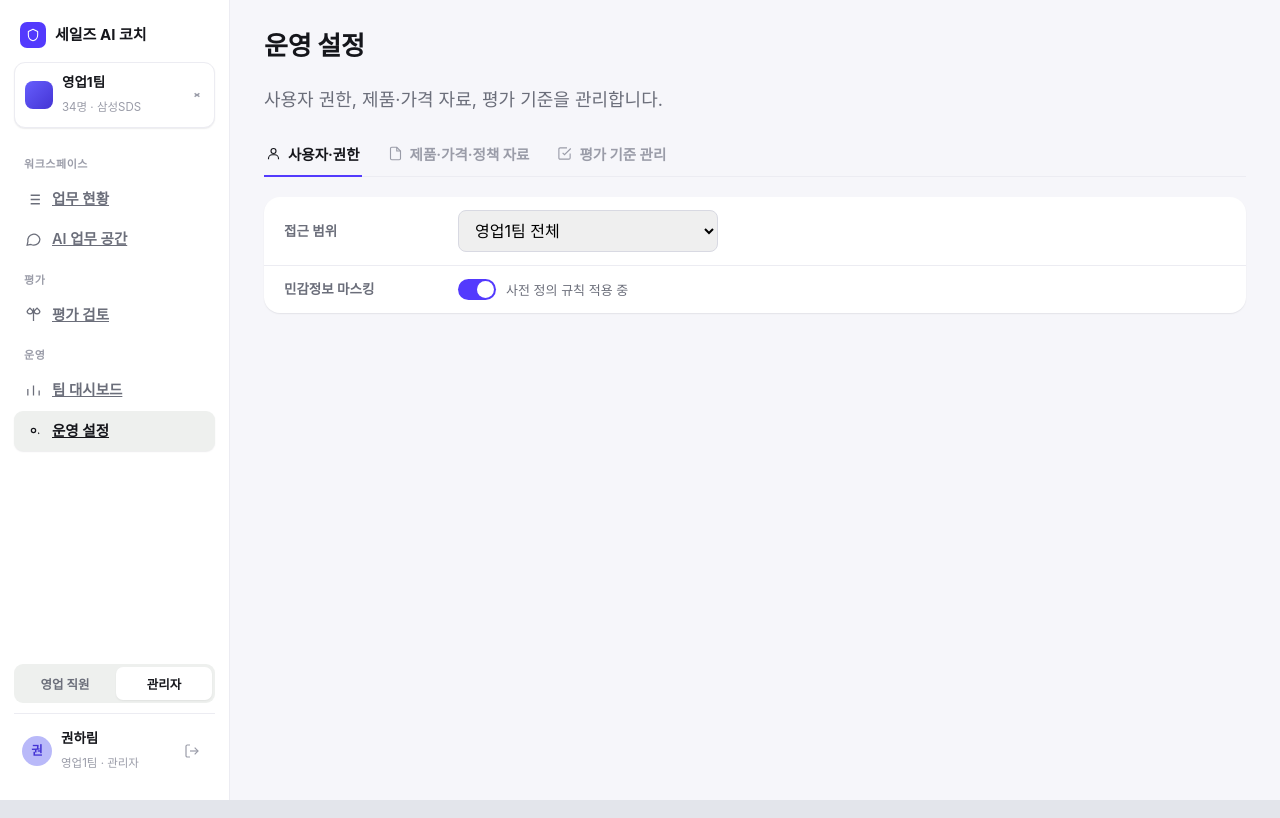
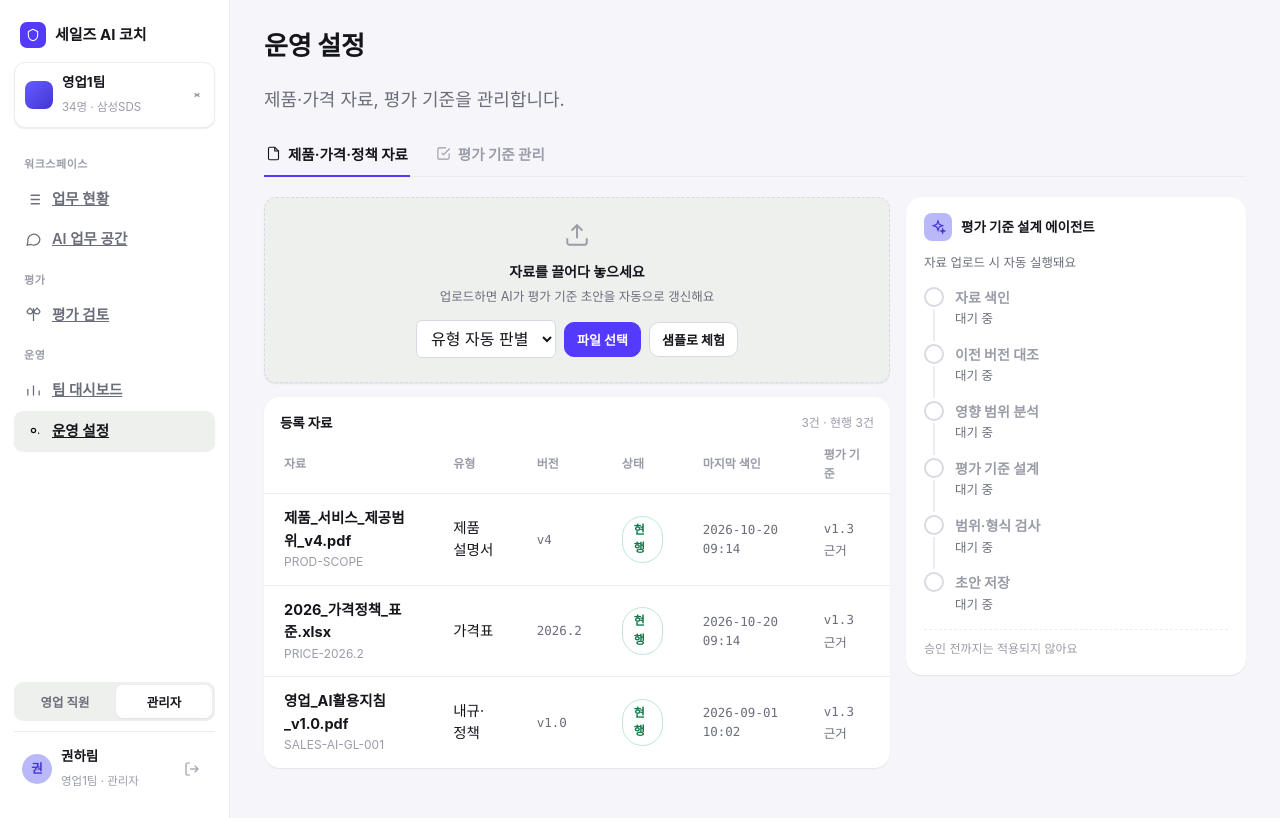
Before and after one commit to skala2-ai-agent-capstone/front-end, a React (Vite) app: page /settings in a window 1280 px wide. Built offline with nearby package versions, Linux system fonts and the light colour scheme; sample sign-in values are in the browser's storage; a web font is replaced by a local one.

Commit message:
refactor: 운영 설정에서 사용자·권한 탭 제거
- 백엔드 확정 DB 스키마에 접근 범위·마스킹 설정을 저장할 칼럼이 없어 대응 데이터가 없음
- 제품·가격·정책 자료 / 평가 기준 관리 두 탭만 유지, 기본 탭을 문서 탭으로 변경

```diff
--- a/src/pages/AdminSettingsPage.jsx
+++ b/src/pages/AdminSettingsPage.jsx
@@ -25,21 +25,10 @@ export default function AdminSettingsPage() {
   const rerender = () => bump();
   const s = stateRef.current;
 
-  const [tab, setTab] = useState('tab-a');
+  const [tab, setTab] = useState('tab-b');
   const [docType, setDocType] = useState('auto');
   const dropInputRef = useRef(null);
   const [dragging, setDragging] = useState(false);
-
-  // --- 사용자·권한 ---
-  const [maskingOn, setMaskingOn] = useState(true);
-
-  function toggleMasking() {
-    setMaskingOn((v) => {
-      const next = !v;
-      toast(next ? '민감정보 마스킹을 켰어요.' : '민감정보 마스킹을 껐어요.');
-      return next;
-    });
-  }
 
   // --- 문서 업로드 · 에이전트 시뮬레이션 ---
   function runStep() {
@@ -233,13 +222,9 @@ export default function AdminSettingsPage() {
   return (
     <section className="page active">
       <div className="topheader"><h1>운영 설정</h1></div>
-      <div className="page-sub"><p>사용자 권한, 제품·가격 자료, 평가 기준을 관리합니다.</p></div>
+      <div className="page-sub"><p>제품·가격 자료, 평가 기준을 관리합니다.</p></div>
 
       <div className="utabs">
-        <button className={`utab${tab === 'tab-a' ? ' active' : ''}`} onClick={() => setTab('tab-a')}>
-          <svg viewBox="0 0 24 24" fill="none" stroke="currentColor" strokeWidth="1.8"><circle cx="12" cy="8" r="4" /><path d="M4 21v-1a6 6 0 0 1 6-6h4a6 6 0 0 1 6 6v1" /></svg>
-          사용자·권한
-        </button>
         <button className={`utab${tab === 'tab-b' ? ' active' : ''}`} onClick={() => setTab('tab-b')}>
           <svg viewBox="0 0 24 24" fill="none" stroke="currentColor" strokeWidth="1.8"><path d="M14 2H6a2 2 0 0 0-2 2v16a2 2 0 0 0 2 2h12a2 2 0 0 0 2-2V8z" /><path d="M14 2v6h6" /></svg>
           제품·가격·정책 자료
@@ -250,27 +235,6 @@ export default function AdminSettingsPage() {
           {s.draft && <span className="tab-count">{s.draft.id} 초안</span>}
         </button>
       </div>
-
-      {tab === 'tab-a' && (
-        <div className="settings-panel active">
-          <div className="card">
-            <div className="form-row"><label>접근 범위</label>
-              <select style={{ padding: '9px 12px', border: '1px solid var(--border-strong)', borderRadius: 8, width: 260 }}
-                onChange={(e) => toast(`접근 범위가 "${e.target.value}"로 변경됐어요.`)}>
-                <option>영업1팀 전체</option>
-                <option>본인 업무만</option>
-              </select>
-            </div>
-            <div className="form-row"><label>민감정보 마스킹</label>
-              <div style={{ display: 'flex', alignItems: 'center', gap: 10 }}>
-                <span className={`toggle${maskingOn ? '' : ' off'}`} role="switch" aria-checked={maskingOn} tabIndex={0}
-                  onClick={toggleMasking} onKeyDown={(e) => { if (e.key === 'Enter' || e.key === ' ') { e.preventDefault(); toggleMasking(); } }} />
-                <span style={{ color: 'var(--text-muted)', fontSize: 13 }}>{maskingOn ? '사전 정의 규칙 적용 중' : '마스킹 해제됨'}</span>
-              </div>
-            </div>
-          </div>
-        </div>
-      )}
 
       {tab === 'tab-b' && (
         <div className="settings-panel active">
```
